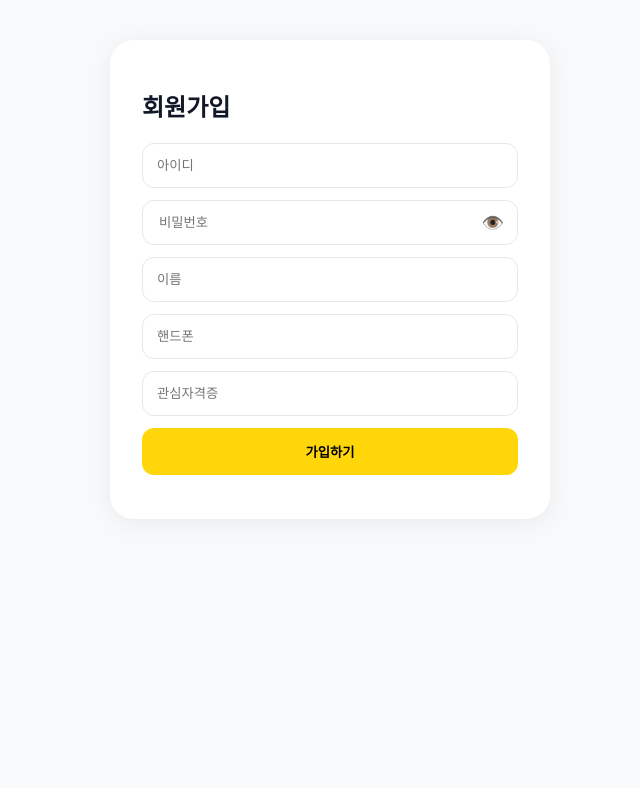
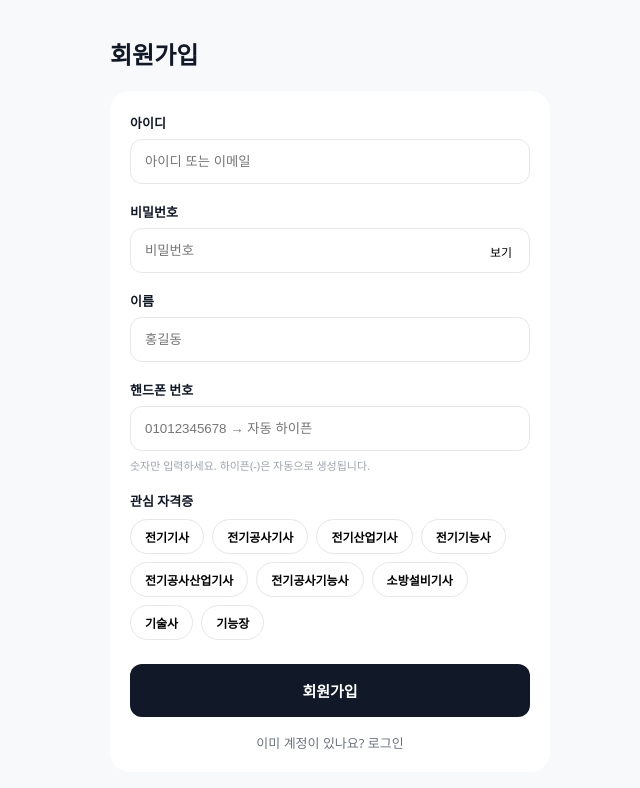
Before and after one commit to parkhy5454/FastPass, a Next.js app: page /signup in a window 1280 px wide. Shown: the top 788 px of the page, without its empty margins (310-950 px from the left). Built offline with nearby package versions, Linux system fonts and the light colour scheme; no server answers.

Commit message:
Add files via upload

```diff
--- a/app/(auth)/signup/page.tsx
+++ b/app/(auth)/signup/page.tsx
@@ -1,31 +1,98 @@
 
 'use client'
 import { useState } from 'react'
-import PasswordInput from '@/components/PasswordInput'
+import { useRouter } from 'next/navigation'
+
+function formatPhoneNumber(value: string): string {
+  const numbers = value.replace(/[^0-9]/g, '')
+  if (numbers.length <= 3) return numbers
+  if (numbers.length <= 7) return `${numbers.slice(0, 3)}-${numbers.slice(3)}`
+  if (numbers.length <= 10) return `${numbers.slice(0, 3)}-${numbers.slice(3, 6)}-${numbers.slice(6)}`
+  return `${numbers.slice(0, 3)}-${numbers.slice(3, 7)}-${numbers.slice(7, 11)}`
+}
+
 export default function SignupPage(){
-  const [form, setForm] = useState({loginId:'', password:'', name:'', phone:'', interests:''})
-  const [msg, setMsg] = useState('')
-  function update(k:string,v:string){ setForm(s=>({...s, [k]:v})) }
-  async function onSubmit(e:any){
+  const router = useRouter()
+  const [form, setForm] = useState({ loginId:'', password:'', name:'', phone:'', interests:[] as string[] })
+  const [showPw, setShowPw] = useState(false)
+  const [loading, setLoading] = useState(false)
+
+  function handlePhoneChange(e: React.ChangeEvent<HTMLInputElement>){
+    const formatted = formatPhoneNumber(e.target.value)
+    setForm({ ...form, phone: formatted })
+  }
+
+  async function handleSubmit(e: React.FormEvent){
     e.preventDefault()
-    const res = await fetch('/api/auth/signup', {method:'POST', headers:{'Content-Type':'application/json'}, body:JSON.stringify({...form, interests: form.interests.split(',').map((s:string)=>s.trim()).filter(Boolean)})})
-    const data = await res.json()
-    if(res.ok){ setMsg('성공!'); location.href='/login' } else setMsg(data.error||'실패')
+    if(loading) return
+    setLoading(true)
+    try{
+      const res = await fetch('/api/auth/signup', {
+        method:'POST',
+        headers:{'Content-Type':'application/json'},
+        body: JSON.stringify(form)
+      })
+      const data = await res.json()
+      if(res.ok){
+        alert('회원가입 완료! 로그인해주세요.')
+        router.push('/login')
+      } else {
+        alert(data.error || '회원가입 실패')
+      }
+    }catch{
+      alert('네트워크 오류')
+    } finally {
+      setLoading(false)
+    }
   }
+
+  const allInterests = ['전기기사','전기공사기사','전기산업기사','전기기능사','전기공사산업기사','전기공사기능사','소방설비기사','기술사','기능장']
+
   return (
-    <main style={{padding:'20px'}}>
-      <div style={{maxWidth:'380px', margin:'20px auto 0', background:'white', borderRadius:'24px', padding:'32px', boxShadow:'0 4px 24px rgba(0,0,0,0.06)'}}>
-        <h1 style={{fontSize:'24px', fontWeight:800}}>회원가입</h1>
-        <form onSubmit={onSubmit} style={{marginTop:'20px', display:'grid', gap:'12px'}}>
-          <input value={form.loginId} onChange={e=>update('loginId', e.target.value)} placeholder="아이디" style={{padding:'14px', borderRadius:'12px', border:'1px solid #E5E7EB'}} />
-          <PasswordInput value={form.password} onChange={(e:any)=>update('password', e.target.value)} placeholder="비밀번호" name="password" />
-          <input value={form.name} onChange={e=>update('name', e.target.value)} placeholder="이름" style={{padding:'14px', borderRadius:'12px', border:'1px solid #E5E7EB'}} />
-          <input value={form.phone} onChange={e=>update('phone', e.target.value)} placeholder="핸드폰" style={{padding:'14px', borderRadius:'12px', border:'1px solid #E5E7EB'}} />
-          <input value={form.interests} onChange={e=>update('interests', e.target.value)} placeholder="관심자격증" style={{padding:'14px', borderRadius:'12px', border:'1px solid #E5E7EB'}} />
-          <button type="submit" style={{background:'#FFD60A', border:'none', borderRadius:'12px', padding:'14px', fontWeight:800}}>가입하기</button>
-          <div style={{fontSize:'13px', color:'#EF4444'}}>{msg}</div>
-        </form>
-      </div>
+    <main style={{padding:'20px', background:'#F8F9FB', minHeight:'100vh'}}>
+      <h1 style={{fontSize:'24px', fontWeight:800}}>회원가입</h1>
+      <form onSubmit={handleSubmit} style={{marginTop:'20px', display:'grid', gap:'16px', background:'white', padding:'20px', borderRadius:'20px'}}>
+        <div>
+          <label style={{fontSize:'13px', fontWeight:700}}>아이디</label>
+          <input value={form.loginId} onChange={e=>setForm({...form, loginId:e.target.value})} placeholder="아이디 또는 이메일" required
+            style={{width:'100%', padding:'14px', borderRadius:'12px', border:'1px solid #E5E7EB', marginTop:'6px', boxSizing:'border-box'}} />
+        </div>
+        <div>
+          <label style={{fontSize:'13px', fontWeight:700}}>비밀번호</label>
+          <div style={{position:'relative', marginTop:'6px'}}>
+            <input type={showPw ? 'text' : 'password'} value={form.password} onChange={e=>setForm({...form, password:e.target.value})} placeholder="비밀번호" required
+              style={{width:'100%', padding:'14px', borderRadius:'12px', border:'1px solid #E5E7EB', boxSizing:'border-box'}} />
+            <button type="button" onClick={()=>setShowPw(!showPw)} style={{position:'absolute', right:'12px', top:'50%', transform:'translateY(-50%)', background:'none', border:'none', cursor:'pointer', fontSize:'12px'}}>{showPw ? '숨김' : '보기'}</button>
+          </div>
+        </div>
+        <div>
+          <label style={{fontSize:'13px', fontWeight:700}}>이름</label>
+          <input value={form.name} onChange={e=>setForm({...form, name:e.target.value})} placeholder="홍길동" required
+            style={{width:'100%', padding:'14px', borderRadius:'12px', border:'1px solid #E5E7EB', marginTop:'6px', boxSizing:'border-box'}} />
+        </div>
+        <div>
+          <label style={{fontSize:'13px', fontWeight:700}}>핸드폰 번호</label>
+          <input value={form.phone} onChange={handlePhoneChange} placeholder="01012345678 → 자동 하이픈" required inputMode="numeric" maxLength={13}
+            style={{width:'100%', padding:'14px', borderRadius:'12px', border:'1px solid #E5E7EB', marginTop:'6px', boxSizing:'border-box'}} />
+          <div style={{fontSize:'11px', color:'#9CA3AF', marginTop:'6px'}}>숫자만 입력하세요. 하이픈(-)은 자동으로 생성됩니다.</div>
+        </div>
+        <div>
+          <label style={{fontSize:'13px', fontWeight:700}}>관심 자격증</label>
+          <div style={{display:'flex', flexWrap:'wrap', gap:'8px', marginTop:'8px'}}>
+            {allInterests.map(i=>(
+              <button key={i} type="button" onClick={()=>{
+                setForm({...form, interests: form.interests.includes(i) ? form.interests.filter(x=>x!==i) : [...form.interests, i]})
+              }} style={{padding:'8px 14px', borderRadius:'20px', border:'1px solid', borderColor: form.interests.includes(i) ? '#FFD60A' : '#E5E7EB', background: form.interests.includes(i) ? '#FFD60A' : 'white', fontSize:'12px', fontWeight:600, cursor:'pointer'}}>
+                {i}
+              </button>
+            ))}
+          </div>
+        </div>
+        <button type="submit" disabled={loading} style={{background:'#111827', color:'white', border:'none', borderRadius:'12px', padding:'16px', fontWeight:800, fontSize:'15px', cursor:'pointer', marginTop:'8px'}}>
+          {loading ? '가입중...' : '회원가입'}
+        </button>
+        <a href="/login" style={{textAlign:'center', fontSize:'13px', color:'#6B7280', textDecoration:'none'}}>이미 계정이 있나요? 로그인</a>
+      </form>
     </main>
   )
 }
--- a/app/api/admin/delete-flipbook/route.ts
+++ b/app/api/admin/delete-flipbook/route.ts
@@ -1,19 +1,6 @@
 
 import { prisma } from '@/lib/db'
 export async function POST(req: Request){
-  try{
-    const { id } = await req.json()
-    const p:any = prisma
-    await p.flipbook.delete({ where:{ id } })
-    return Response.json({ success:true })
-  }catch(e:any){
-    try{
-      const { id } = await req.json()
-      const p:any = prisma
-      await p.$queryRaw`DELETE FROM "Flipbook" WHERE id = ${id}`
-      return Response.json({ success:true })
-    }catch(e2:any){
-      return Response.json({ error:e2.message }, { status:500 })
-    }
-  }
+  try{ const { id } = await req.json(); const p:any = prisma; await p.flipbook.delete({ where:{ id } }); return Response.json({ success:true }) }
+  catch(e:any){ try{ const { id } = await req.json(); const p:any = prisma; await p.$queryRaw`DELETE FROM "Flipbook" WHERE id = ${id}`; return Response.json({ success:true }) } catch(e2:any){ return Response.json({ error:(e2 as any).message }, { status:500 }) } }
 }
```
Also changed, not shown: app/api/admin/flipbooks/route.ts (+2 -13 lines), app/api/admin/upload-pdf/route.ts (+5 -39 lines), app/my/page.tsx (+18 -99 lines).
